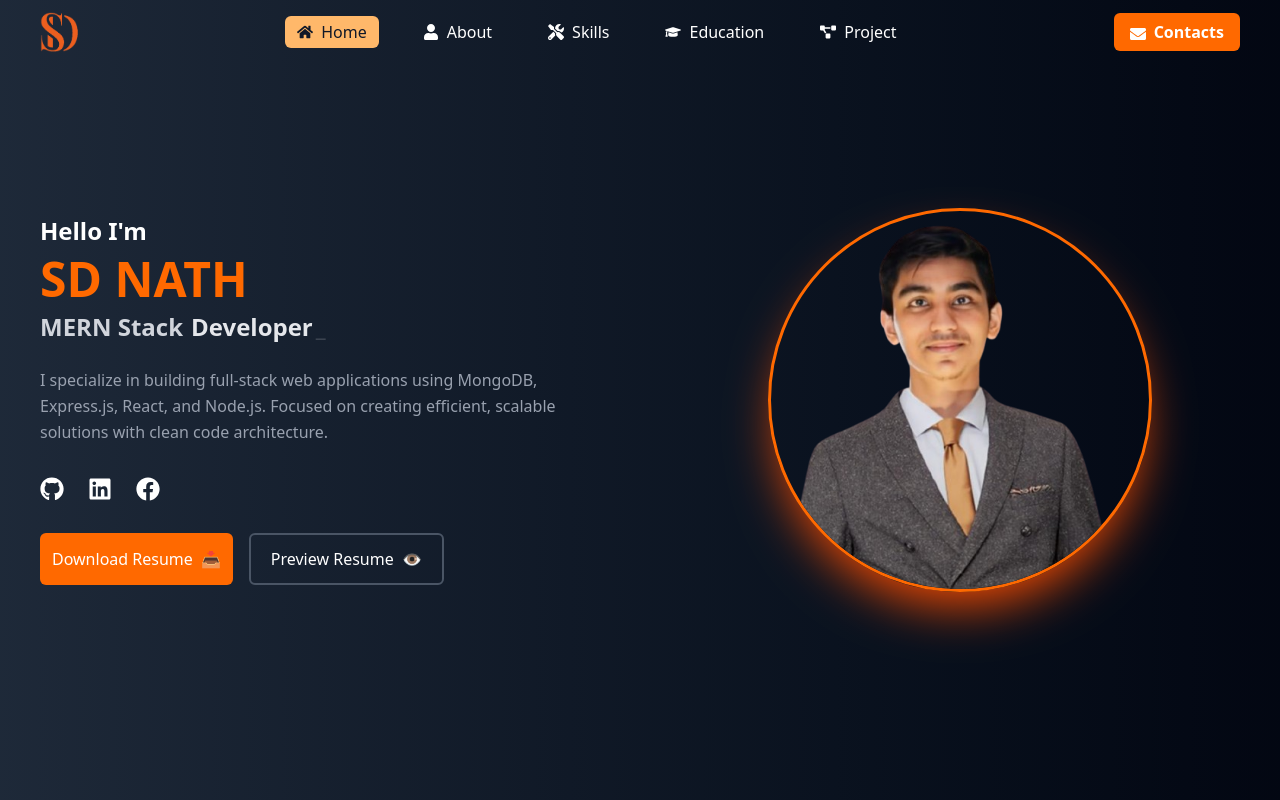
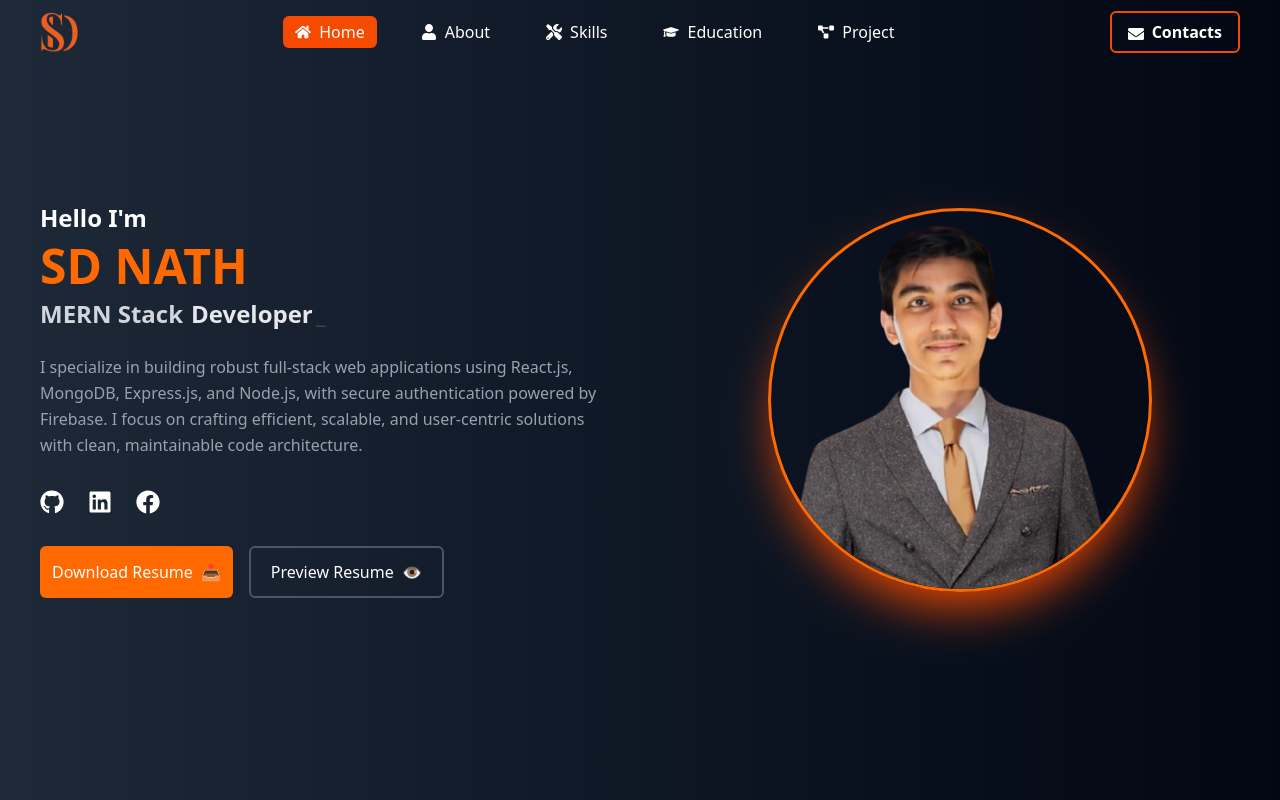
Before and after one commit to SDNATH-Git/my-portfolio, a React (Vite) app: page /designation in a window 1280 px wide. Shown: the top 800 px of the page. Built offline with nearby package versions, Linux system fonts and the light colour scheme.

Commit message:
added a update a full projects

```diff
--- a/src/Pages/Designation.jsx
+++ b/src/Pages/Designation.jsx
@@ -96,9 +96,7 @@ const Designation = () => {
                     variants={textVariant}
                     className="text-gray-400 mb-8 leading-relaxed text-sm md:text-base"
                 >
-                    I specialize in building full-stack web applications using MongoDB,
-                    Express.js, React, and Node.js. Focused on creating efficient,
-                    scalable solutions with clean code architecture.
+                    I specialize in building robust full-stack web applications using React.js, MongoDB, Express.js, and Node.js, with secure authentication powered by Firebase. I focus on crafting efficient, scalable, and user-centric solutions with clean, maintainable code architecture.
                 </motion.p>
 
                 {/* Social Icons */}
--- a/src/components/Loader.jsx
+++ b/src/components/Loader.jsx
@@ -4,14 +4,16 @@ import loaderPng from "../assets/logo.png";
 
 const Loader = () => {
     return (
-        <div className="fixed inset-0 bg-gray-900 bg-opacity-90 flex flex-col justify-center items-center z-50">
+        <div className="fixed inset-0 bg-gray-900 bg-opacity-90 flex flex-col justify-center items-center z-50 ">
+
             <motion.img
                 src={loaderPng}
                 alt="Loading..."
-                className="w-40 h-40 mb-4"
+                className="w-30 h-30 mb-4 p-4 rounded-full border-4 border-orange-500"
                 animate={{ rotate: 360 }}
                 transition={{ repeat: Infinity, duration: 2, ease: "linear" }}
             />
+
             <p className="text-orange-500 text-xl font-semibold">Loading...</p>
         </div>
     );
--- a/src/components/Navbar.jsx
+++ b/src/components/Navbar.jsx
@@ -59,14 +59,14 @@ const Navbar = () => {
                 {/* Logo */}
                 <a
                     href="#home"
-                    className="flex-shrink-0 cursor-pointer"
+                    className="flex-shrink-0 cursor-pointer  "
                     onClick={() => {
                         scroll.scrollToTop();
                         setActiveSection("home");
                         setIsOpen(false);
                     }}
                 >
-                    <img className="w-10 h-10" src={logo} alt="Logo" />
+                    <img className="w-10 h-10 " src={logo} alt="Logo" />
                 </a>
 
                 {/* Desktop menu */}
@@ -79,8 +79,8 @@ const Navbar = () => {
                                 offset={-80}
                                 duration={500}
                                 className={`cursor-pointer flex items-center gap-2 px-3 py-1 rounded-md transition-colors ${activeSection === item.link
-                                    ? "bg-orange-300 text-gray-900"
-                                    : "hover:bg-orange-400 hover:text-white"
+                                    ? "bg-orange-600 text-white"
+                                    : "hover:bg-orange-600 hover:text-white"
                                     }`}
                                 onClick={() => setIsOpen(false)}
                                 spy={false} // We handle active state manually
@@ -100,8 +100,8 @@ const Navbar = () => {
                         offset={-80}
                         duration={500}
                         className={`cursor-pointer px-4 py-2 rounded-md font-semibold transition-colors ${activeSection === "contacts"
-                            ? "bg-orange-300 text-gray-900"
-                            : "bg-orange-500 text-white hover:bg-orange-600"
+                            ? "bg-orange-600 text-white"
+                            : "border-2 border-orange-600  text-white hover:bg-orange-600"
                             }`}
                         onClick={() => {
                             setActiveSection("contacts");
@@ -133,8 +133,8 @@ const Navbar = () => {
                                 offset={-80}
                                 duration={500}
                                 className={`flex items-center gap-2 cursor-pointer px-3 py-2 rounded-md transition-colors ${activeSection === item.link
-                                    ? "bg-orange-300 text-gray-900"
-                                    : "hover:bg-orange-400 hover:text-white"
+                                    ? "bg-orange-600 text-white"
+                                    : "hover:bg-orange-600 hover:text-white"
                                     }`}
                                 onClick={() => setIsOpen(false)}
                                 spy={false}
@@ -151,8 +151,8 @@ const Navbar = () => {
                             offset={-80}
                             duration={500}
                             className={`flex items-center gap-2 cursor-pointer px-3 py-2 rounded-md transition-colors ${activeSection === "contacts"
-                                ? "bg-orange-300 text-gray-900"
-                                : "bg-orange-500 text-white hover:bg-orange-600"
+                                ? "bg-orange-600 text-white"
+                                : "border-2 border-orange-600  text-white hover:bg-orange-600"
                                 }`}
                             onClick={() => setIsOpen(false)}
                             spy={false}
```
